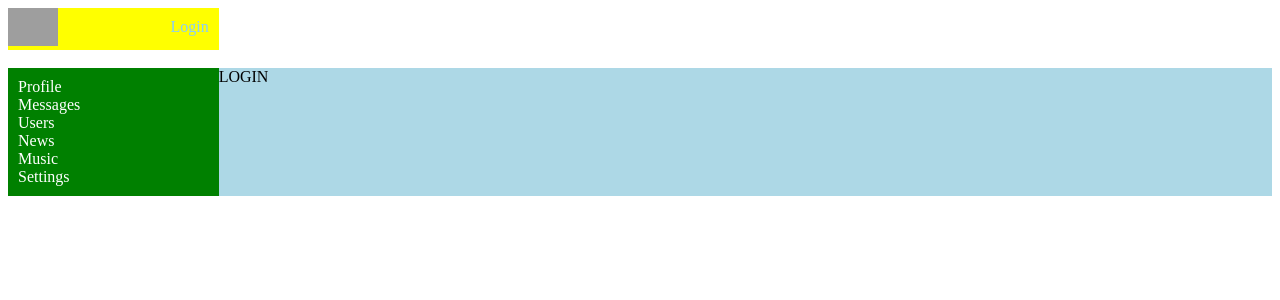
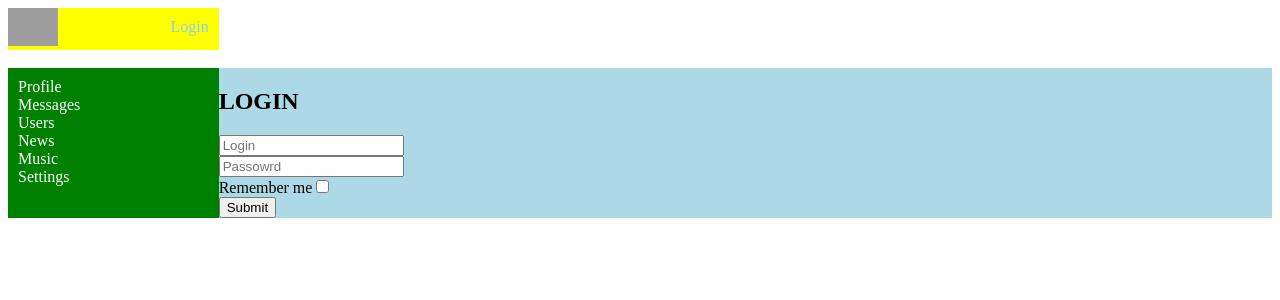
Before and after one commit to aavdienko/way-of-samurai-TS, a React (Create React App) app: page /login in a window 1280 px wide. Shown: the top 300 px of the page. Built offline with nearby package versions, Linux system fonts and the light colour scheme; no server answers; grey boxes are pictures that could not be loaded.

Commit message:
Lesson 75. redux form, Login page

```diff
--- a/src/components/Login/Login.tsx
+++ b/src/components/Login/Login.tsx
@@ -1,13 +1,47 @@
+import { Field, InjectedFormProps, reduxForm } from "redux-form"
 
 
+type FormDataType = {
+  login: string
+  password: string
+  rememberMe: boolean
+}
 
 export const Login = () => {
+  const onSubmit = (formData: FormDataType) => {
+    console.log(formData);
 
-
+  }
 
   return (
     <div>
-      LOGIN
+      <h2>LOGIN</h2>
+      <LoginReduxForm onSubmit={onSubmit}/>
     </div>
   )
 }
+
+
+export const LoginForm = (props: InjectedFormProps<FormDataType>) => {
+  return (
+      <form onSubmit={props.handleSubmit}>
+        <div>
+          <Field type="email" placeholder="Login" component={'input'} name={'login'}/>
+        </div>
+        <div>
+          <Field type="password" placeholder="Passowrd" component={'input'} name={'password'}/>
+        </div>
+        <div>
+          Remember me
+          <Field type="checkbox"  id="1" component={'input'} name={'rememberMe'}/>
+        </div>
+        <div>
+          <button type="submit">Submit</button>
+        </div>
+      </form>
+  )
+}
+
+export const LoginReduxForm = reduxForm<FormDataType>({
+  form: 'login'
+})(LoginForm)
--- a/src/redux/redux-store.ts
+++ b/src/redux/redux-store.ts
@@ -4,6 +4,7 @@ import { profileReducer } from './profile-reducer';
 import { applyMiddleware, combineReducers, createStore } from "redux";
 import { usersReducer } from './users-reducer';
 import thunkMiddleWare from 'redux-thunk'
+import { reducer as formReducer } from 'redux-form';
 
 // соеденяем все редьюсеры в один с помощью combine reducer
 
@@ -14,6 +15,7 @@ const RootReducer = combineReducers({
   dialogsPage: dialogsReducer,
   usersPage: usersReducer,
   auth: authReducer,
+  form: formReducer,
 })
 
 
```
